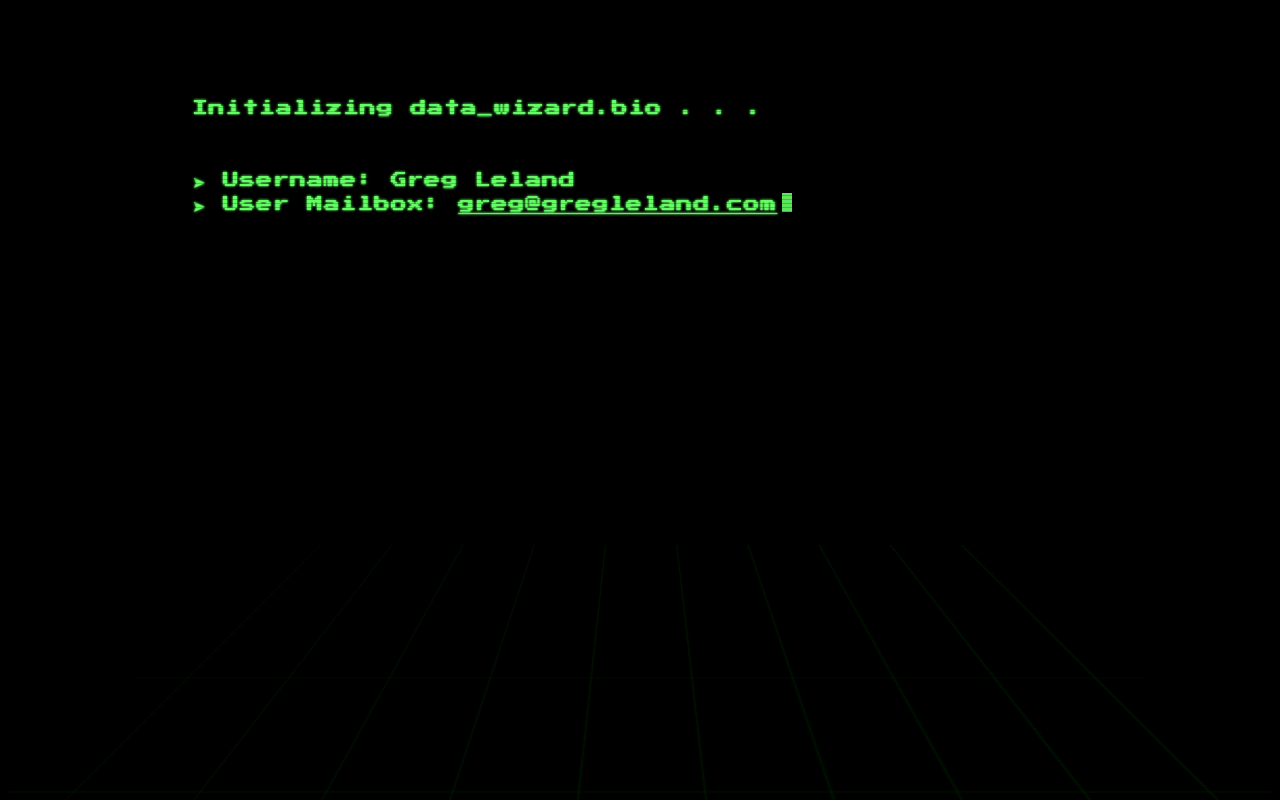
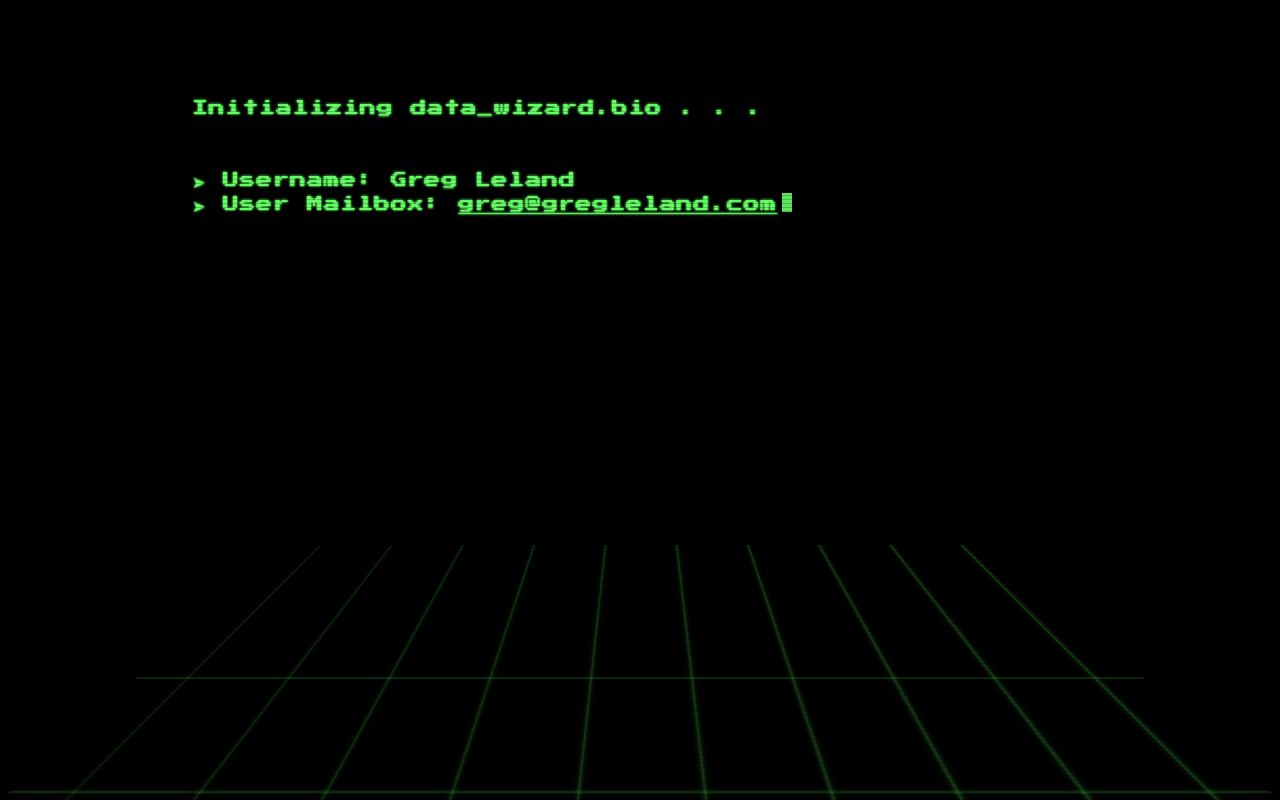
Before and after one commit to GregLeland/biopage, a plain HTML site: page index.html in a window 1280 px wide. Drawn offline with Linux system fonts and the light colour scheme.

Commit message:
updates
Modified some colors to be more accurate

```diff
--- a/styles.css
+++ b/styles.css
@@ -37,13 +37,13 @@ body {
   position: absolute;
   bottom: 0;
   width: 4px;
-  background-color: rgba(0, 50, 0, 0.3);
+  background-color: rgba(102, 255, 102, 0.2);
   height: 200vh;
   transform-origin: bottom center;
   box-shadow:
-    0 0 5px rgba(0, 50, 0, 0.2),  /* Lighter glow closer */
-    0 0 10px rgba(0, 50, 0, 0.2), /* Mid glow */
-    0 0 15px rgba(0, 50, 0, 0.1); /* Fainter glow farther out */
+    0 0 5px rgba(102, 255, 102, 0.2),  /* Lighter glow closer */
+    0 0 10px rgba(102, 255, 102, 0.2), /* Mid glow */
+    0 0 15px rgba(102, 255, 102, 0.1); /* Fainter glow farther out */
 }
 
 /* Horizontal Lines */
@@ -51,11 +51,11 @@ body {
   position: absolute;
   width: 100vw;
   height: 4px;
-  background-color: rgba(0, 50, 0, 0.3);
+  background-color: rgba(102, 255, 102, 0.2);
   box-shadow:
-    0 0 5px rgba(0, 50, 0, 0.2),  /* Lighter glow closer */
-    0 0 10px rgba(0, 50, 0, 0.2), /* Mid glow */
-    0 0 15px rgba(0, 50, 0, 0.1); /* Fainter glow farther out */
+    0 0 5px rgba(102, 255, 102, 0.2),  /* Lighter glow closer */
+    0 0 10px rgba(102, 255, 102, 0.2), /* Mid glow */
+    0 0 15px rgba(102, 255, 102, 0.1); /* Fainter glow farther out */
 }
 
 /* Animate the Horizontal Lines Moving Upwards */
```
